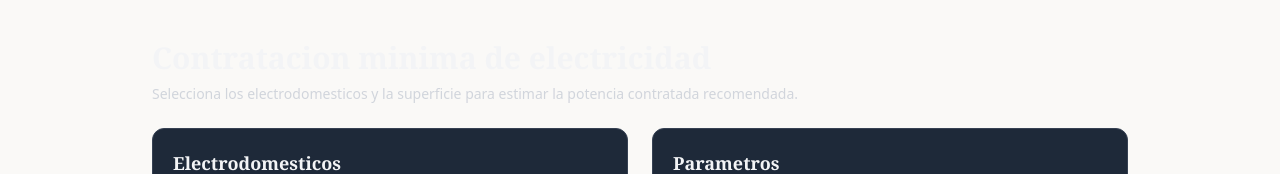
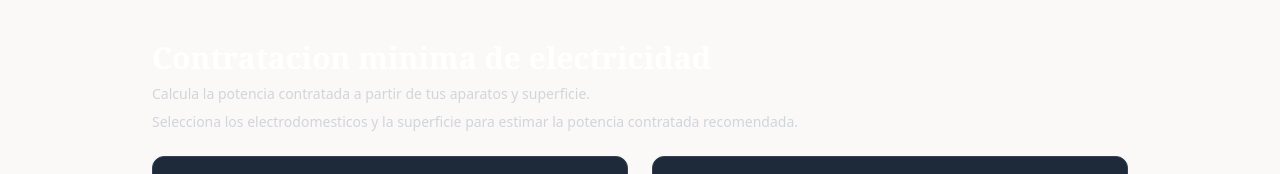
Before and after one commit to montyxace-sys/pnanos3d, a Next.js app: page /electricidad in a window 1280 px wide. Shown: the top 174 px of the page. Built offline with nearby package versions, Linux system fonts and the light colour scheme; no server answers.

Commit message:
style: improve electricity page heading contrast

```diff
--- a/src/app/electricidad/ElectricidadClient.tsx
+++ b/src/app/electricidad/ElectricidadClient.tsx
@@ -85,7 +85,8 @@ export default function ElectricidadClient() {
 
   return (
     <div className="mx-auto max-w-5xl px-6 py-10 text-gray-100">
-      <h1 className="text-3xl font-bold">Contratacion minima de electricidad</h1>
+      <h1 className="text-3xl font-bold text-white">Contratacion minima de electricidad</h1>
+      <p className="mt-2 text-sm text-gray-300">Calcula la potencia contratada a partir de tus aparatos y superficie.</p>
       <p className="mt-2 text-sm text-gray-300">
         Selecciona los electrodomesticos y la superficie para estimar la potencia contratada recomendada.
       </p>
```
